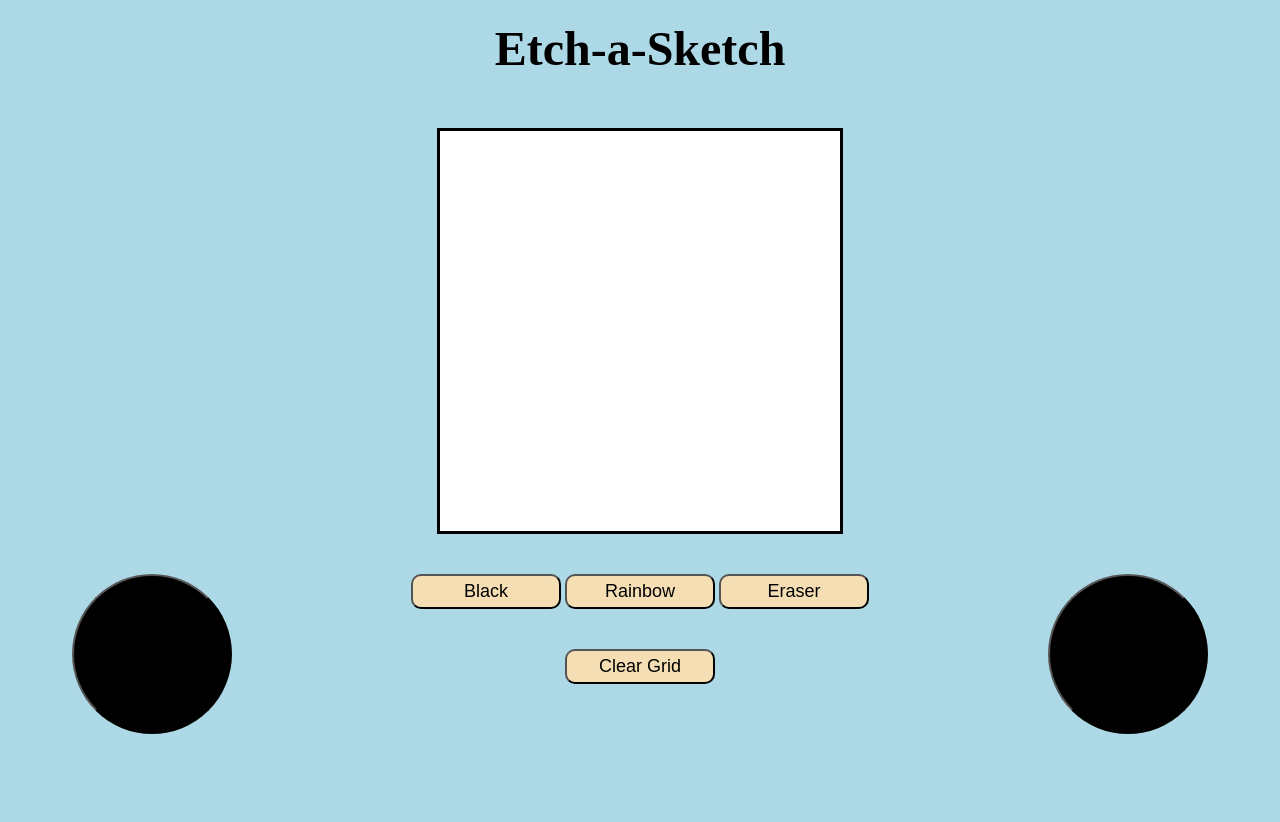
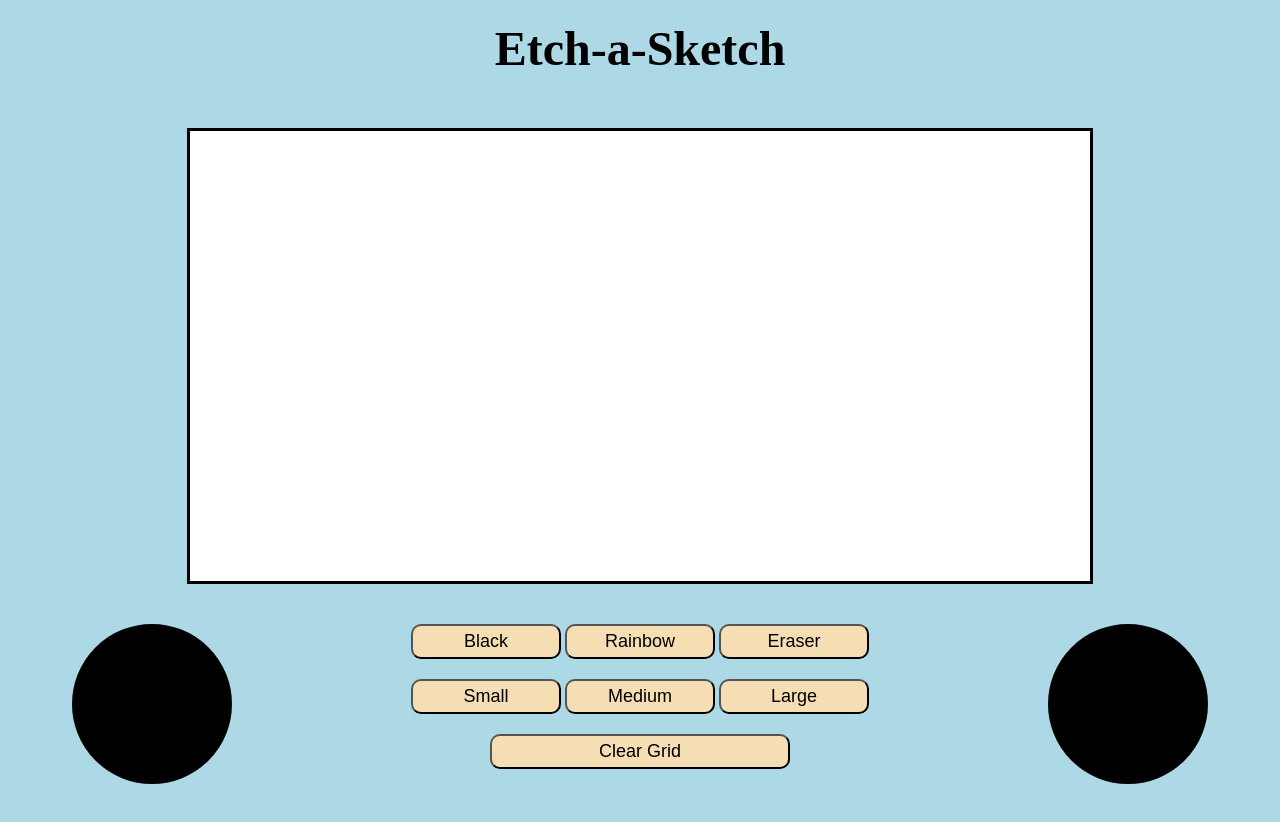
Before and after one commit to JwJackson-005/etch-a-sketch, a plain HTML site: page index.html in a window 1280 px wide. Both pictures are taken after a click on the button "Black". Drawn offline with Linux system fonts and the light colour scheme.

Commit message:
grid branch finished

```diff
--- a/index.html
+++ b/index.html
@@ -21,6 +21,11 @@
                 <button id='rainbowButton' class='controls'>Rainbow</button>
                 <button id='eraserButton' class='controls'>Eraser</button>
             </div>
+            <div id='sizeOptions'>
+                <button id='smallButton' class='sizeControls'>Small</button>
+                <button id='mediumButton' class='sizeControls'>Medium</button>
+                <button id='largeButton' class='sizeControls'>Large</button>
+            </div>
             <button id='clearButton' class='controls'>Clear Grid</button>
         </div>
         <div id='thumbstickContainer'>
--- a/javascript.js
+++ b/javascript.js
@@ -1,12 +1,14 @@
-let gridSize = 20;
+let cursorColor = 'rainbow';
+let gridHeight = 20;
+let gridWidth = 40;
 
 function buildGrid() {
     const container = document.querySelector('#gridContainer');
-    container.style.gridTemplateRows = `repeat(${gridSize}, 1fr)`;
-    container.style.gridTemplateColumns = `repeat(${gridSize}, 1fr)`;
+    container.style.gridTemplateRows = `repeat(${gridHeight}, 1fr)`;
+    container.style.gridTemplateColumns = `repeat(${gridWidth}, 1fr)`;
 
 
-    for (let i = 0; i < gridSize*gridSize; i++){
+    for (let i = 0; i < gridWidth*gridHeight; i++){
         const cell = document.createElement('div');
         cell.classList.add('cell');
         cell.addEventListener('mouseover', color);
@@ -16,13 +18,77 @@ function buildGrid() {
 
 function color(e) {
         const cell = e.target;
-        cell.style.backgroundColor = 'black';
+        if (cursorColor !== 'rainbow') {
+            cell.style.backgroundColor = cursorColor;
+        }
+        else {
+            console.log('in rainbow');
+            let red = Math.random() * 256;
+            let green = Math.random() * 256;
+            let blue = Math.random() * 256;
+            cell.style.backgroundColor = `rgb(${red}, ${green}, ${blue})`;
+        }
+}
+
+function addButtonListeners() {
+    const controlButtons = document.querySelectorAll('button.controls');
+    const sizeButtons = document.querySelectorAll('button.sizeControls');
+
+    for (let button of controlButtons) {
+        if (button.id === 'clearButton') {
+            button.addEventListener('click', clearGrid);
+        }
+        else {
+            if (button.id === 'eraserButton') {
+                button.addEventListener('click', () => setCursorColor('white'));
+            }
+            else {
+                let color = button.id.replace('Button', '');
+                button.addEventListener('click', () => setCursorColor(color));
+            }
+        }
+    }
+
+    for (let button of sizeButtons) {
+        button.addEventListener('click', () => setGridSize(button.id.replace('Button', '')));
+    }
+}
+
+function setGridSize(size) {
+    console.log(size);
+    if (size === 'small') {
+        console.log('small');
+        gridHeight = 100;
+        gridWidth = 200;
+    }
+    else if (size === 'medium') {
+        gridHeight = 50;
+        gridWidth = 100;
+    }
+    else {
+        gridHeight = 20;
+        gridWidth = 40;
+    }
+    clearGrid();
+}
+
+function setCursorColor(color) {
+    cursorColor = color;
+    const thumbsticks = document.querySelectorAll('.thumbStick');
+
+    for (let thumbstick of thumbsticks) {
+        if (color === 'rainbow') {
+            thumbstick.style.cssText = 'background: linear-gradient(to right, red, orange, yellow, green, cyan, blue, violet);';
+        }
+        else {
+        thumbstick.style.cssText = `background: ${color};`
+        }
+    }
 }
 
 function initialize() {
-    const clearButton = document.querySelector('#clearButton');
-    clearButton.addEventListener('click', clearGrid);
     buildGrid();
+    addButtonListeners();
 }
 
 function clearGrid() {
@@ -32,10 +98,10 @@ function clearGrid() {
         cell.remove();
     }
 
-    gridSize = getGridSize();
+    //gridSize = getGridSize();
     buildGrid();
 }
-
+// function no longer used
 function getGridSize() {
     let answer = 0;
 
--- a/styles.css
+++ b/styles.css
@@ -8,7 +8,8 @@
 
 }
 
-.controls {
+.controls,
+.sizeControls {
     background-color: wheat;
     padding: 5px;
     font-size: 18px;
@@ -16,11 +17,15 @@
     width: 150px;
 }
 
+#clearButton {
+    width: 300px;
+}
+
 
 #gridContainer {
     display: grid;
-    width: 400px;
-    height: 400px;
+    width: 900px;
+    height: 450px;
     margin-top: 5vh;
     grid-template-columns: repeat(20, 1fr);
     grid-template-rows: repeat(20, 1fr);
@@ -46,7 +51,11 @@
     height: 20vh;
     border-radius: 50%;
     margin-top: 5vh;
-    background-color: black;
+    border:solid;
+}
+
+.rainbow {
+    background: linear-gradient(to right, red, orange, yellow, green, cyan, blue, violet);
 }
 
 #controlOptions {
@@ -55,7 +64,7 @@
     flex-direction: column;
     justify-content: flex-start;
     padding-top: 5vh;
-    gap: 5vh;
+    gap: 20px;
     align-items: center;
 }
 
```
